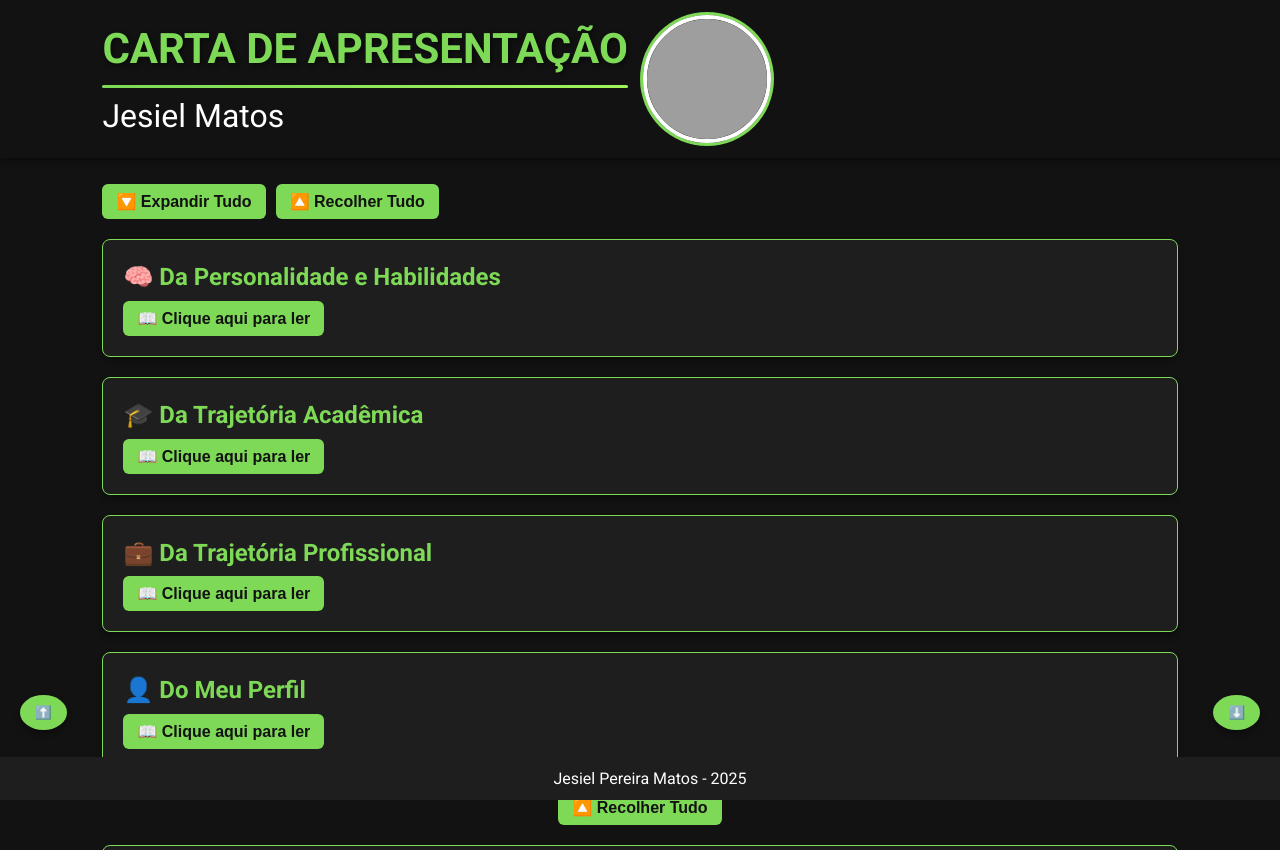
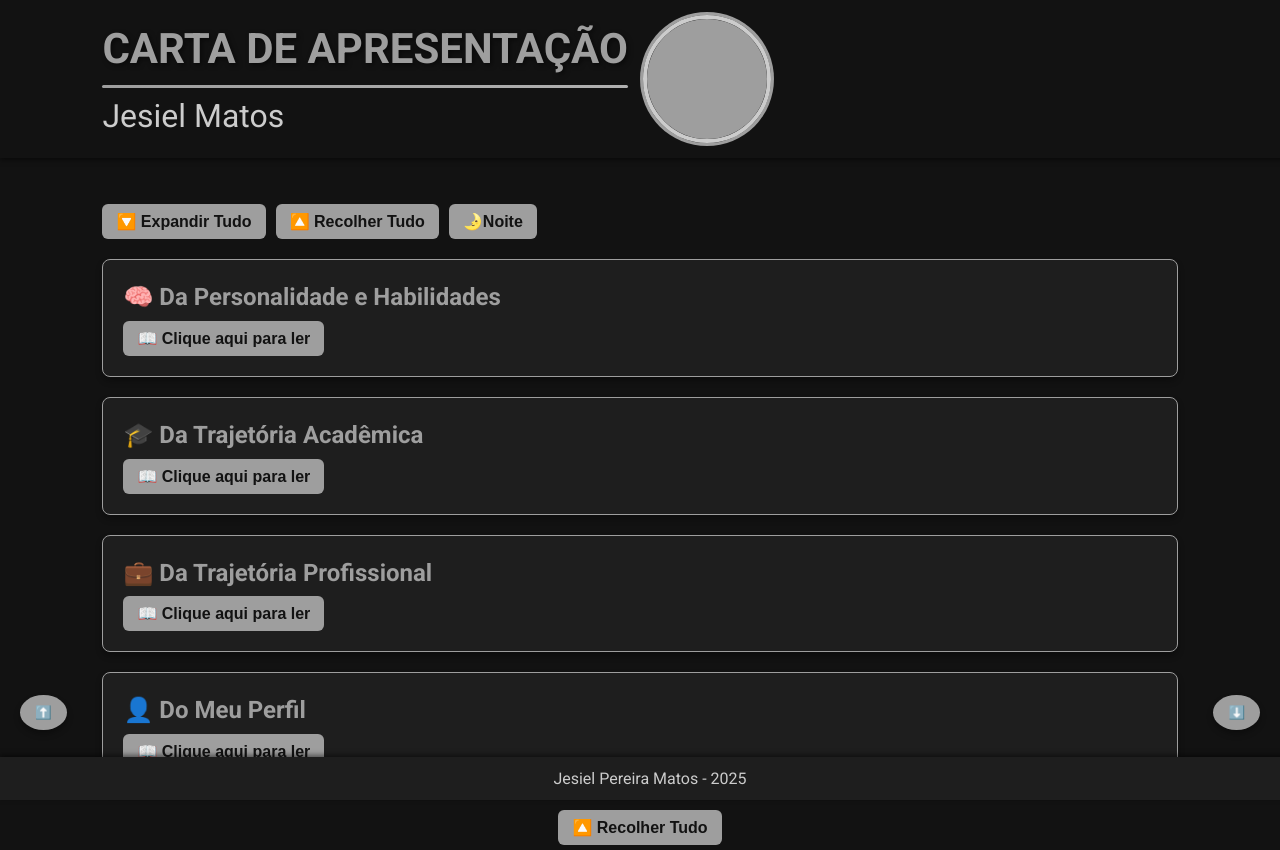
Before and after one commit to citsakti/Carta-de-Apresenta-o, a plain HTML site: page index.html in a window 1280 px wide. Shown: the top 850 px of the page. Drawn offline with Linux system fonts and the light colour scheme; grey boxes are pictures that could not be loaded.

Commit message:
Update index.html

```diff
--- a/index.html
+++ b/index.html
@@ -7,23 +7,47 @@
   <!-- Importação de fonte personalizada -->
   <link href="https://fonts.googleapis.com/css2?family=Roboto:wght@400;700&display=swap" rel="stylesheet">
   <style>
+    /* Variáveis CSS para o modo noturno (padrão) */
+    :root {
+      --bg-color: #121212;
+      --text-color: #CCCCCC; /* Texto um pouco mais escuro */
+      --accent-color: #9E9E9E;    /* Cor de destaque */
+      --accent-light: #B0B0B0;    /* Variante para hover */
+      --card-bg: #1e1e1e;
+      --footer-bg: #1e1e1e;
+      --button-text: #121212;
+    }
+    /* Variáveis para o modo diurno */
+    .light-mode {
+      --bg-color: #FFFFFF;
+      --text-color: #121212;
+      --accent-color: #333333;
+      --accent-light: #555555;
+      --card-bg: #F5F5F5;
+      --footer-bg: #F5F5F5;
+      --button-text: #FFFFFF;
+    }
+    /* Estilização geral */
     body {
       margin: 0;
-      background-color: #121212;
-      color: #FFFFFF;
+      background-color: var(--bg-color);
+      color: var(--text-color);
       font-family: 'Roboto', Arial, Helvetica, sans-serif;
       line-height: 1.45;
     }
-    /* Cabeçalho fixo à esquerda com padding reduzido */
+    /* Cabeçalho fixo com padding reduzido */
     .header-container {
       position: fixed;
       top: 0;
       left: 0;
       width: 100%;
-      background-color: #121212;
+      background-color: var(--bg-color);
       padding: 15px 8vw;
       z-index: 1000;
       box-shadow: 0 2px 5px rgba(0,0,0,0.5);
+      display: flex;
+      align-items: center;
+      justify-content: space-between;
     }
     .header {
       display: flex;
@@ -34,14 +58,14 @@
       margin: 0;
       /* Responsivo: tamanho mínimo 24px, tamanho ideal 5vw, máximo 42px */
       font-size: clamp(24px, 5vw, 42px);
-      color: #7ED957;
+      color: var(--accent-color);
       text-shadow: 2px 2px 5px rgba(0,0,0,0.5);
       padding-bottom: 5px;
     }
     .header-line {
       width: 100%;
       height: 3px;
-      background: linear-gradient(to right, #7ED957, #a2f35b);
+      background: linear-gradient(to right, var(--accent-color), var(--accent-light));
       margin-bottom: 5px;
       border-radius: 2px;
     }
@@ -49,7 +73,7 @@
       margin: 4px 0 0 0;
       /* Responsivo: tamanho mínimo 18px, ideal 4vw, máximo 32px */
       font-size: clamp(18px, 4vw, 32px);
-      color: #FFFFFF;
+      color: var(--text-color);
       font-weight: 400;
     }
     .header-photo {
@@ -58,20 +82,20 @@
       height: 120px;
       border-radius: 50%;
       overflow: hidden;
-      border: 4px solid #FFFFFF;
-      box-shadow: 0 0 0 3px #7ED957;
+      border: 4px solid var(--text-color);
+      box-shadow: 0 0 0 3px var(--accent-color);
     }
     .header-photo img {
       width: 100%;
       height: 100%;
       object-fit: cover;
     }
-    /* Container principal: margem superior ajustada para que os botões fiquem visíveis abaixo do cabeçalho */
+    /* Container principal: margem superior ajustada */
     .container {
       padding: 5vw 8vw;
       text-align: justify;
       box-sizing: border-box;
-      margin-top: 120px;
+      margin-top: 140px;
       margin-bottom: 80px;
     }
     /* ==================== BOTÕES GERAIS ==================== */
@@ -82,9 +106,10 @@
       flex-wrap: wrap;
     }
     .toggle-button,
-    .expand-collapse-button {
-      background-color: #7ED957;
-      color: #121212;
+    .expand-collapse-button,
+    #mode-toggle {
+      background-color: var(--accent-color);
+      color: var(--button-text);
       border: none;
       border-radius: 6px;
       padding: 8px 14px;
@@ -94,17 +119,18 @@
       font-size: 16px;
     }
     .toggle-button:hover,
-    .expand-collapse-button:hover {
-      background-color: #a2f35b;
+    .expand-collapse-button:hover,
+    #mode-toggle:hover {
+      background-color: var(--accent-light);
       transform: scale(1.05);
     }
     /* ==================== CARDS (SEÇÕES) ==================== */
     .card {
-      border: 1px solid #7ED957;
+      border: 1px solid var(--accent-color);
       border-radius: 8px;
       padding: 20px;
       margin-bottom: 20px;
-      background-color: #1e1e1e;
+      background-color: var(--card-bg);
       box-shadow: 0 4px 6px rgba(0,0,0,0.3);
       transition: transform 0.3s;
     }
@@ -112,7 +138,7 @@
       transform: translateY(-3px);
     }
     .card h3 {
-      color: #7ED957;
+      color: var(--accent-color);
       margin: 0 0 6px 0;
       font-size: 24px;
     }
@@ -127,13 +153,12 @@
       opacity: 1;
     }
     /* ==================== BOTÕES FIXOS DE NAVEGAÇÃO ==================== */
-    /* Botão "subir tudo" (⬆️) fica no lado esquerdo agora */
     .back-to-top {
       position: fixed;
       bottom: 70px;
       left: 20px;
-      background-color: #7ED957;
-      color: #121212;
+      background-color: var(--accent-color);
+      color: var(--button-text);
       padding: 10px 15px;
       border: none;
       border-radius: 50%;
@@ -143,16 +168,15 @@
       font-weight: bold;
     }
     .back-to-top:hover {
-      background-color: #a2f35b;
+      background-color: var(--accent-light);
       transform: scale(1.1);
     }
-    /* Botão "descer tudo" (⬇️) fica no lado direito */
     .back-to-bottom {
       position: fixed;
       bottom: 70px;
       right: 20px;
-      background-color: #7ED957;
-      color: #121212;
+      background-color: var(--accent-color);
+      color: var(--button-text);
       padding: 10px 15px;
       border: none;
       border-radius: 50%;
@@ -162,7 +186,7 @@
       font-weight: bold;
     }
     .back-to-bottom:hover {
-      background-color: #a2f35b;
+      background-color: var(--accent-light);
       transform: scale(1.1);
     }
     /* ==================== BOTÃO RECOLHER TUDO NO FINAL ==================== */
@@ -179,14 +203,16 @@
       width: 100%;
       text-align: center;
       padding: 10px;
-      background-color: #1e1e1e;
+      background-color: var(--footer-bg);
       font-size: 16px;
+      box-shadow: 0 -2px 5px rgba(0,0,0,0.5);
     }
-
     /* Media Query para telas pequenas */
     @media (max-width: 480px) {
       .header-container {
         padding: 8px 4vw;
+        flex-direction: column;
+        align-items: flex-start;
       }
       .header {
         gap: 8px;
@@ -201,14 +227,15 @@
       .header-photo {
         width: 60px;
         height: 60px;
-        border: 2px solid #FFFFFF;
-        box-shadow: 0 0 0 2px #7ED957;
+        border: 2px solid var(--text-color);
+        box-shadow: 0 0 0 2px var(--accent-color);
       }
       .container {
-        margin-top: 90px;
+        margin-top: 150px;
       }
       .toggle-button,
-      .expand-collapse-button {
+      .expand-collapse-button,
+      #mode-toggle {
         font-size: 12px;
         padding: 4px 8px;
       }
@@ -219,7 +246,7 @@
   </style>
 </head>
 <body>
-  <!-- Cabeçalho fixo com foto (alinhado à esquerda) -->
+  <!-- Cabeçalho fixo com foto -->
   <div class="header-container">
     <div class="header">
       <div class="header-text">
@@ -234,10 +261,11 @@
   </div>
 
   <div class="container">
-    <!-- Botões "Expandir Tudo" e "Recolher Tudo" no topo -->
+    <!-- Botões "Expandir Tudo", "Recolher Tudo" e "Dia/Noite" -->
     <div class="button-group">
       <button class="expand-collapse-button" onclick="expandAll()">🔽 Expandir Tudo</button>
       <button class="expand-collapse-button" onclick="collapseAll()">🔼 Recolher Tudo</button>
+      <button id="mode-toggle" onclick="toggleMode()">Dia</button>
     </div>
 
     <!-- Seção: Da Personalidade e Habilidades -->
@@ -288,7 +316,7 @@
       <button class="toggle-button" onclick="toggleSection('sec4', this)">📖 Clique aqui para ler</button>
     </div>
 
-    <!-- Botão "Recolher Tudo" no final da página (acima da nova sessão) -->
+    <!-- Botão "Recolher Tudo" no final da página -->
     <div class="button-group bottom-buttons">
       <button class="expand-collapse-button" onclick="collapseAll()">🔼 Recolher Tudo</button>
     </div>
@@ -306,11 +334,11 @@
     </div>
   </div>
 
-  <!-- Botões fixos de navegação (acima do rodapé) -->
+  <!-- Botões fixos de navegação -->
   <button class="back-to-top" onclick="scrollToTop()">⬆️</button>
   <button class="back-to-bottom" onclick="scrollToBottom()">⬇️</button>
 
-  <!-- Rodapé fixo -->
+  <!-- Rodapé fixo com sombra -->
   <footer>
     Jesiel Pereira Matos - <span id="currentYear"></span>
   </footer>
@@ -373,6 +401,30 @@
       window.scrollTo({ top: document.body.scrollHeight, behavior: 'smooth' });
     }
 
+    // Alterna entre modos (Noite e Dia)
+    function toggleMode() {
+      document.body.classList.toggle('light-mode');
+      const modeButton = document.getElementById("mode-toggle");
+      if (document.body.classList.contains("light-mode")) {
+        modeButton.textContent = "☀️Dia";
+      } else {
+        modeButton.textContent = "🌛Noite";
+      }
+    }
+
+    // Define o modo automaticamente conforme o horário local (entre 7h e 19h é Dia)
+    window.addEventListener('load', function(){
+      const hour = new Date().getHours();
+      const modeButton = document.getElementById("mode-toggle");
+      if (hour >= 7 && hour < 19) { // Modo Dia
+        document.body.classList.add("light-mode");
+        modeButton.textContent = "☀️Dia";
+      } else { // Modo Noite
+        document.body.classList.remove("light-mode");
+        modeButton.textContent = "🌛Noite";
+      }
+    });
+
     // Atualiza o ano no rodapé
     document.getElementById("currentYear").textContent = new Date().getFullYear();
   </script>
```
